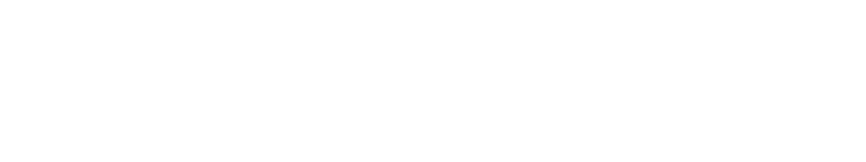
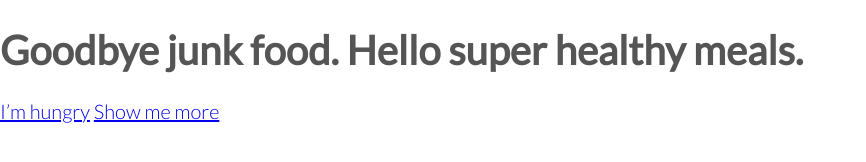
Before and after one commit to MajhiRockzZ/omnifood, a plain HTML site: page index.html in a window 1280 px wide. Shown: the whole page, without its empty margins (0-866 px from the left). Drawn offline with Linux system fonts and the light colour scheme.

Commit message:
Add html for header

```diff
--- a/index.html
+++ b/index.html
@@ -9,7 +9,11 @@
     <title>Omnifood</title>
 </head>
 <header>
-
+    <div class="hero-text-box">
+        <h1>Goodbye junk food. Hello super healthy meals.</h1>
+        <a href="#">I’m hungry</a>
+        <a href="#">Show me more</a>
+    </div>
 </header>
 
 <body>
--- a/resources/css/style.css
+++ b/resources/css/style.css
@@ -18,3 +18,7 @@ html {
     /* margin: 0 auto 0 auto; */
     margin: 0 auto;
 }
+
+header {
+
+}
```
